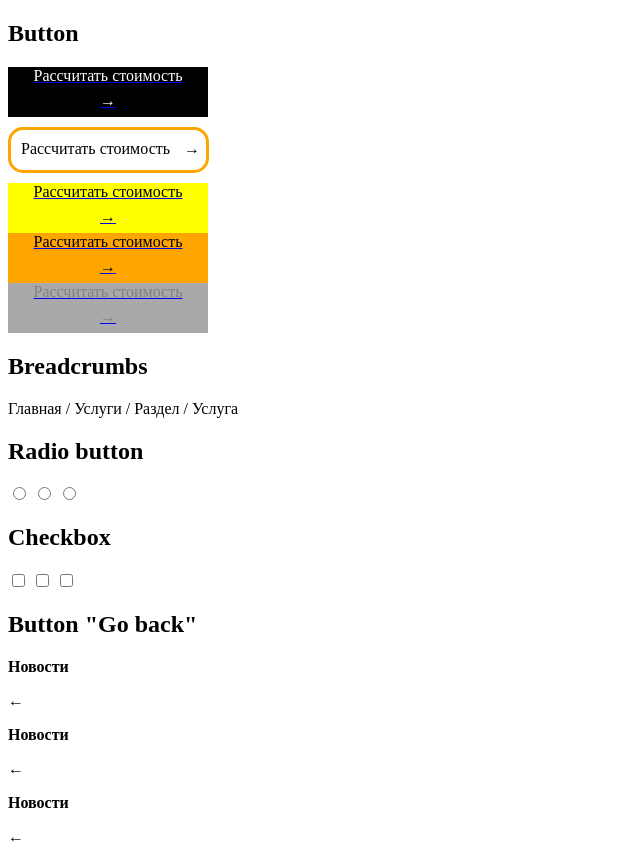
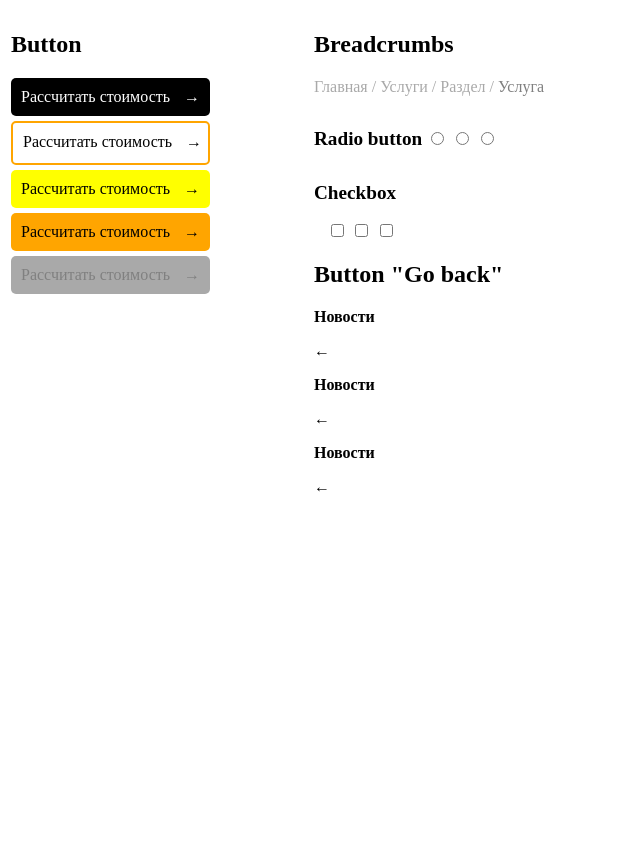
Before and after one commit to Alisher0923/test, a plain HTML site: page index.html in a window 1280 px wide. Shown: the whole page, without its empty margins (0-640 px from the left). After the commit the page ends 800 px from the top, so only its background shows below. Drawn offline with Linux system fonts and the light colour scheme.

Commit message:
Второй столбец

```diff
--- a/index.html
+++ b/index.html
@@ -6,19 +6,20 @@
     <meta name="viewport" content="width=device-width, initial-scale=1.0">
     <title>Document</title>
     <link rel="stylesheet" href="style/style.css">
+    <link rel="stylesheet" href="style/Breadcrumbs.css">
 </head>
 <body>
-
+    <table>
+        <tr>
+            <td style="vertical-align:top">
                 <div class="block_buttons">
                     <h2 class="title"><b>Button</b></h2>
 
                     <a href="1.html" class="black_btn">
-            <div class="border_1">
                         <div class="blc_btn_1">Рассчитать стоимость</div>
                         <div class="right_arrow_1"> &#8594;</div>
-            </div>
                     </a>
-        <!--  -->
+                    <br>
                     <a href="2.html" class="white_btn">
                         <!--
                             Очень хорошо, что ты понял принцып обертки(я про то, что ты
@@ -30,36 +31,31 @@
                             объяснение работы в инструментах браузера, или сам посмотри как
                             работать с этими инструментами).
                         -->
-            <!-- <div class="border_2"> -->
                             <div class="blc_btn_2">Рассчитать стоимость</div>
                             <div class="right_arrow_2"> &#8594;</div>
-            <!-- </div> -->
                     </a>
+                    <br>
                     <a href="3.html" class="yellow_btn">
-            <div class="border_3">
                         <div class="blc_btn_3">Рассчитать стоимость</div>
                         <div class="right_arrow_3"> &#8594;</div>
-            </div>
                     </a>
+                    <br>
                     <a href="4.html" class="orange_btn">
-            <div class="border_4">
                         <div class="blc_btn_4">Рассчитать стоимость</div>
                         <div class="right_arrow_4"> &#8594;</div>
-            </div>
                     </a>
+                    <br>
                     <a href="5.html" class="gray_btn">
-            <div class="border_5">
                         <div class="blc_btn_5">Рассчитать стоимость</div>
                         <div class="right_arrow_5"> &#8594;</div>
-            </div>
                     </a>
                 </div>
-
+            </td>
+            <td>
                 <div class="block_brdc_rbtn_chbx_btngb">
                     <div class="brdcr">
                         <h2 class="brdcr_breadcrumbs"><b>Breadcrumbs</b></h2>
-            <p class="brdcr_guru">Главная / Услуги / Раздел / <span>Услуга</span></p>
-
+                        <p class="brdcr_guru">Главная / Услуги / Раздел / <span class="usluga">Услуга</span></p>
                     </div>
 
                     <div class="r_btn_chbx">
@@ -70,7 +66,6 @@
                                 <input type="radio" class="gray_circle_rbtn">
 
                         </div>
-
                         <div class="chbx">
                             <h2 class="checkbox_square"><b>Checkbox</b></h2>
                                 <input type="checkbox">
@@ -85,8 +80,11 @@
                             <p class="btn_btn_gb_2"><b>Новости</b></p> <div class="left_arrow">&larr;</div>
                             <p class="btn_btn_gb_3"><b>Новости</b></p> <div class="left_arrow">&larr;</div>
                     </div>
+                </div>
+            </td>
+        </tr>
 
-    </div>
 
+    </table>
 </body>
 </html>
--- /dev/null
+++ b/style/Breadcrumbs.css
@@ -0,0 +1,24 @@
+.block_brdc_rbtn_chbx_btngb{
+    text-align: left;
+    margin: 0px 100px;
+}
+.brdcr_guru{
+    color:  darkgray;
+}
+.usluga{
+    color: gray;
+}
+.radio_button_circle{
+    font-size: 120%;
+    text-align: left;
+    display: inline-block;
+}
+.chbx{
+    font-size: 120%;
+    text-align: right;
+    display: inline-block;
+}
+.checkbox_square{
+    font-size: 100%;
+    text-align: right;
+}
--- a/style/style.css
+++ b/style/style.css
@@ -1,116 +1,108 @@
-/* Стили для white_btn */
-/* Класс в css бордер можно удалить, так как элемента с таким классом нет(он закоментирован) */
-.border_2{
-    border: 3px solid orange;
-    width: 195px;
-    border-radius: 15px;
-}
 .white_btn{
-    /* Если не понятно некоторые свойства, опять же на паре могу объяснить */
-    border: 3px solid orange;
+    border: 2px solid orange;
     width: 195px;
     height: 40px;
-    border-radius: 15px;
+    border-radius: 5px;
 
     text-decoration: none;
 
-    margin: 10px 0px;
-
-    display: block;
-}
-.right_arrow_2{
-    /* Из за цвета фона, закрашивался скругленная ораньжевая граница */
-    /* background-color: white; */
-
-    /* Размеры для таких элементов мешались, если напомнишь на паре, то объясню почему */
-    /* width: 180px;
-    height: 25px; */
-
-    color: black;
-    text-align: left;
+    margin: 5px 0px;
 
     display: inline-block;
 }
-.blc_btn_2{
-    /* background-color: white; */
-    /* width: 180px;
-    height: 25px; */
 
+.right_arrow_2{
     color: black;
     text-align: center;
+
+    display: inline-block;
+}
+
+.blc_btn_2{
+    color: black;
+    text-align: left;
 
     padding: 10px;
 
     display: inline-block;
 }
 
-/* Прокомментирую код, чтобы тебе было легче понимать + закрепишь знания и навыки */
-.border_1{
-    border-radius: 15px;
+.black_btn{
+    display: inline-block;
+    text-decoration: none;
+    background-color: black;
+    border-radius: 5px;
+
 }
 .right_arrow_1{
-    background-color: black;
     color: white;
-    width: 200px;
-    height: 25px;
+    text-align: left;
+
+    display: inline-block;
+    padding-right: 10px;
+}
+
+.blc_btn_1{
+    color: white;
     text-align: center;
-
+    padding: 10px;
+    display: inline-block;
 }
-.blc_btn_1{
-    background-color: black;
-    color: white;
-    width: 200px;
-    height: 25px;
-    text-align: center;
-}
-.border_3{
-    border-radius: 15px;
+.yellow_btn{
+    display: inline-block;
+    text-decoration: none;
+    background-color: yellow;
+    border-radius: 5px;
 }
 .right_arrow_3{
-    background-color: yellow;
     color: black;
-    width: 200px;
-    height: 25px;
     text-align: center;
+    display: inline-block;
+    padding-right: 10px;
 }
 .blc_btn_3{
-    background-color: yellow;
     color: black;
-    width: 200px;
-    height: 25px;
+    display: inline-block;
     text-align: center;
+    padding: 10px;
 }
-.border_4{
-    border-radius: 15px;
+.orange_btn{
+    display: inline-block;
+    text-decoration: none;
+    background-color: orange;
+    border-radius: 5px;
+    margin: 5px 0px;
 }
+
 .right_arrow_4{
-    background-color: orange;
     color: black;
-    width: 200px;
-    height: 25px;
+    display: inline-block;
+    padding-right: 10px;
     text-align: center;
 }
 .blc_btn_4{
-    background-color: orange;
     color: black;
-    width: 200px;
-    height: 25px;
+    padding: 10px;
     text-align: center;
+    display: inline-block;
 }
-.border_5{
-    border-radius: 15px;
+.gray_btn{
+    display: inline-block;
+    text-decoration: none;
+    background-color: darkgray;
+    border-radius: 5px;
+
 }
+
 .right_arrow_5{
-    background-color: darkgray;
+    display: inline-block;
     color: gray;
-    width: 200px;
-    height: 25px;
+    padding-right: 10px;
     text-align: center;
 }
 .blc_btn_5{
-    background-color: darkgray;
+    padding: 10px;
     color: gray;
-    width: 200px;
-    height: 25px;
+    display: inline-block;
     text-align: center;
 }
```
Lines whose indentation alone changed are shown as unchanged.
